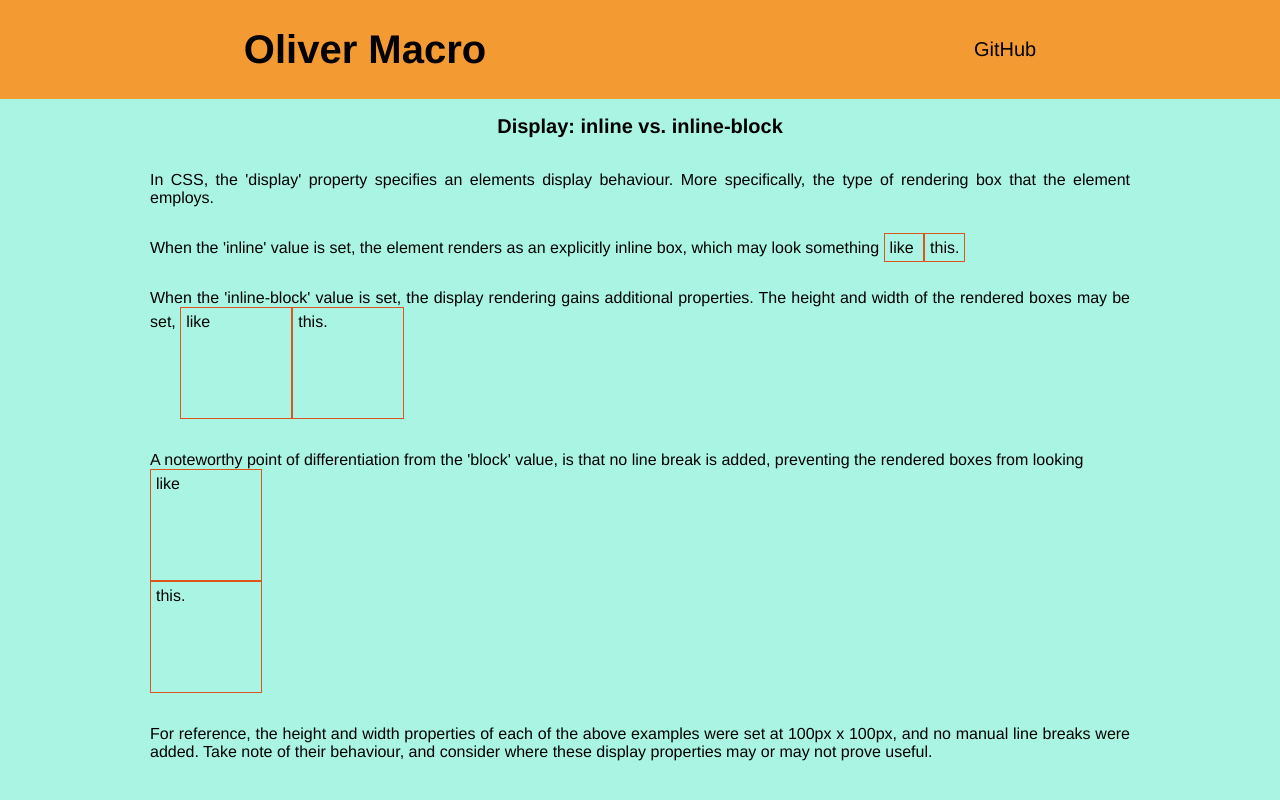
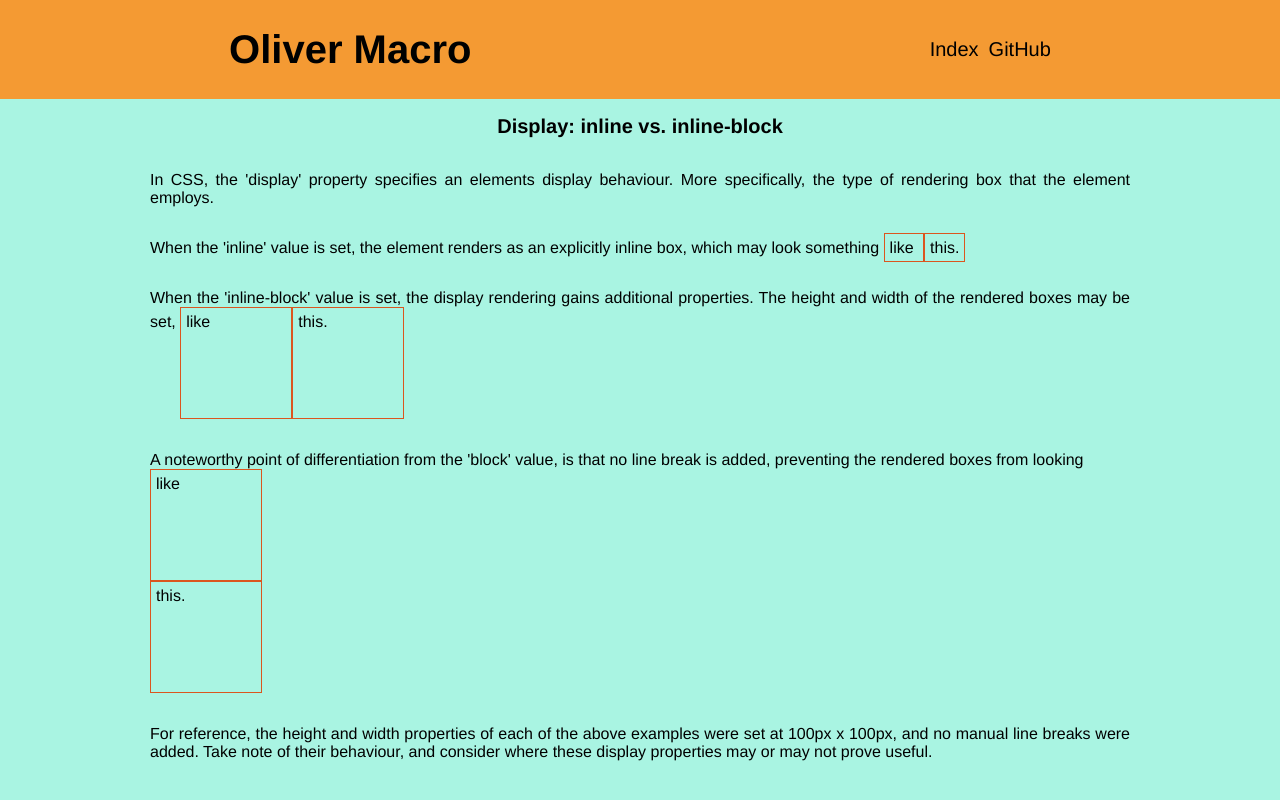
Before and after one commit to oranmornz/oranmornz.github.io, a plain HTML site: page blog/html-css.html in a window 1280 px wide. Drawn offline with Linux system fonts and the light colour scheme.

Commit message:
Sprint-2 Finale Blog Index Amendment

```diff
--- a/blog/html-css.html
+++ b/blog/html-css.html
@@ -44,6 +44,7 @@
         <ul class="nav-list"><!--
             <a href="html-css.html">Tech Blog</a>
             <a href="te-houtaewa-template.html">Te Houtaewa</a>-->
+            <a href="../index.html">Index</a>
             <a href="https://github.com/oranmornz" target="_blank">GitHub</a>
         </ul>
     </div>
```
Also changed, not shown: blog/identity-values-strengths.html (+1 -0 lines), blog/learning-plan.html (+1 -0 lines), blog/te-houtaewa-template.html (+1 -0 lines), index.html (+1 -0 lines).
